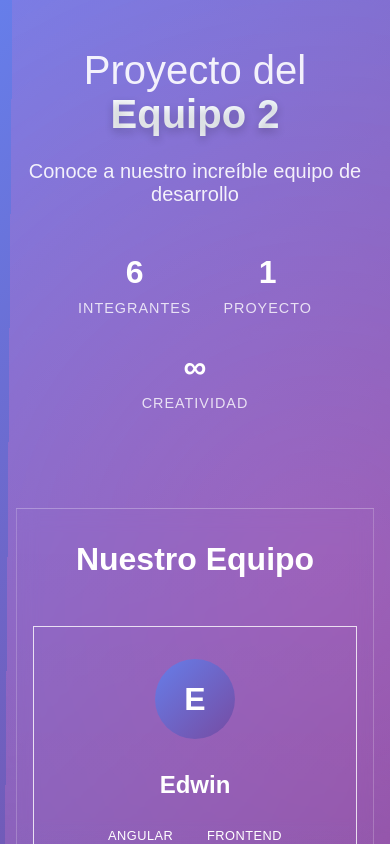
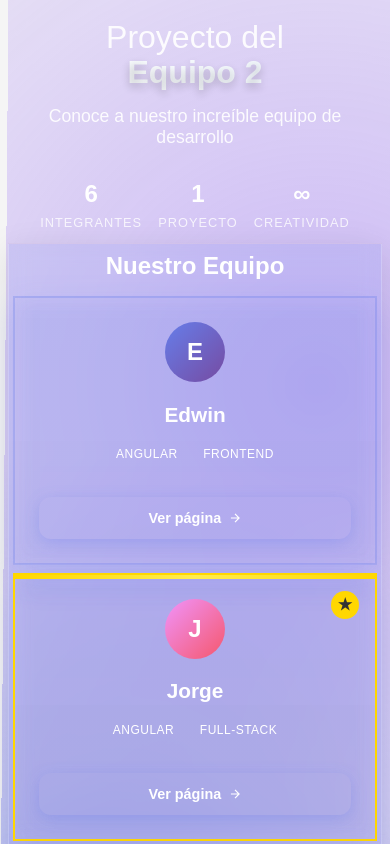
Before and after one commit to JorgeTl67/CursoLunesEq2, an Angular app in the folder app-angular/: page / in a window 390 px wide. Built offline with nearby package versions, Linux system fonts and the light colour scheme.

Commit message:
Rediseño de Pagina principal

```diff
--- a/app-angular/angular.json
+++ b/app-angular/angular.json
@@ -29,6 +29,11 @@
               {
                 "glob": "**/*",
                 "input": "public"
+              },
+              {
+                "glob": "**/*",
+                "input": "src/assets",
+                "output": "/assets"
               }
             ],
             "styles": [
@@ -88,6 +93,11 @@
               {
                 "glob": "**/*",
                 "input": "public"
+              },
+              {
+                "glob": "**/*",
+                "input": "src/assets",
+                "output": "/assets"
               }
             ],
             "styles": [
--- a/app-angular/src/app/pages/index/index.component.scss
+++ b/app-angular/src/app/pages/index/index.component.scss
@@ -6,17 +6,30 @@
   --text-primary: #2d3748;
   --text-secondary: #718096;
   --white: #ffffff;
+  --card-bg: rgba(255, 255, 255, 0.98);
   --shadow-sm: 0 4px 6px rgba(0, 0, 0, 0.05);
-  --shadow-md: 0 10px 25px rgba(0, 0, 0, 0.1);
-  --shadow-lg: 0 20px 40px rgba(0, 0, 0, 0.15);
+  --shadow-md: 0 10px 25px rgba(0, 0, 0, 0.15);
+  --shadow-lg: 0 20px 40px rgba(0, 0, 0, 0.25);
   --border-radius: 20px;
 }
 
+:host {
+  display: block;
+  width: 100%;
+  min-height: 100vh;
+  background: var(--primary-gradient);
+}
+
 .hero-section {
-  min-height: 100vh;
   position: relative;
   overflow: hidden;
   background: var(--primary-gradient);
+  display: flex;
+  align-items: center;
+  justify-content: center;
+  padding: 1rem 0;
+  min-height: fit-content;
+  max-height: none;
 }
 
 .hero-background {
@@ -26,9 +39,9 @@
   width: 100%;
   height: 100%;
   background:
-    radial-gradient(circle at 20% 50%, rgba(120, 119, 198, 0.3) 0%, transparent 50%),
-    radial-gradient(circle at 80% 20%, rgba(255, 119, 198, 0.3) 0%, transparent 50%),
-    radial-gradient(circle at 40% 80%, rgba(120, 219, 226, 0.3) 0%, transparent 50%);
+    radial-gradient(circle at 20% 50%, rgba(102, 126, 234, 0.4) 0%, transparent 50%),
+    radial-gradient(circle at 80% 20%, rgba(139, 92, 246, 0.4) 0%, transparent 50%),
+    radial-gradient(circle at 40% 80%, rgba(59, 130, 246, 0.4) 0%, transparent 50%);
   animation: float 20s ease-in-out infinite;
 }
 
@@ -42,19 +55,20 @@
   z-index: 1;
   max-width: 1400px;
   margin: 0 auto;
-  padding: 2rem;
+  padding: 1rem;
+  width: 100%;
 }
 
 .header-content {
   text-align: center;
-  padding: 4rem 0;
+  padding: 2rem 0 1.5rem;
   color: var(--white);
 }
 
 .main-title {
-  font-size: clamp(2.5rem, 5vw, 4rem);
+  font-size: clamp(2rem, 4vw, 3.5rem);
   font-weight: 800;
-  margin-bottom: 1.5rem;
+  margin-bottom: 1rem;
   line-height: 1.1;
 
   .title-line {
@@ -74,17 +88,17 @@
 }
 
 .subtitle {
-  font-size: 1.25rem;
+  font-size: 1.1rem;
   opacity: 0.9;
-  margin-bottom: 3rem;
+  margin-bottom: 2rem;
   font-weight: 300;
 }
 
 .stats {
   display: flex;
   justify-content: center;
-  gap: 3rem;
-  margin-bottom: 4rem;
+  gap: 2rem;
+  margin-bottom: 2rem;
   flex-wrap: wrap;
 }
 
@@ -93,13 +107,13 @@
 
   .stat-number {
     display: block;
-    font-size: 2.5rem;
+    font-size: 2rem;
     font-weight: 700;
-    margin-bottom: 0.5rem;
+    margin-bottom: 0.3rem;
   }
 
   .stat-label {
-    font-size: 0.9rem;
+    font-size: 0.8rem;
     opacity: 0.8;
     text-transform: uppercase;
     letter-spacing: 1px;
@@ -107,29 +121,30 @@
 }
 
 .team-section {
-  background: linear-gradient(to bottom, transparent, rgba(255, 255, 255, 0.1));
+  background: linear-gradient(to bottom, rgba(102, 126, 234, 0.15), rgba(118, 75, 162, 0.2));
   border-radius: var(--border-radius);
-  padding: 3rem 2rem;
+  padding: 2rem 1rem;
   backdrop-filter: blur(10px);
-  border: 1px solid rgba(255, 255, 255, 0.2);
+  border: 1px solid rgba(255, 255, 255, 0.25);
+  box-shadow: 0 8px 32px rgba(0, 0, 0, 0.1);
 }
 
 .section-title {
   text-align: center;
-  font-size: 2.5rem;
+  font-size: 2rem;
   font-weight: 700;
   color: var(--white);
-  margin-bottom: 3rem;
+  margin-bottom: 2rem;
   position: relative;
 
   &::after {
     content: '';
     position: absolute;
-    bottom: -10px;
+    bottom: -8px;
     left: 50%;
     transform: translateX(-50%);
-    width: 80px;
-    height: 4px;
+    width: 60px;
+    height: 3px;
     background: linear-gradient(90deg, transparent, var(--white), transparent);
     border-radius: 2px;
   }
@@ -137,24 +152,28 @@
 
 .card-grid {
   display: grid;
-  grid-template-columns: repeat(auto-fit, minmax(350px, 1fr));
-  gap: 2rem;
-  margin-top: 2rem;
+  grid-template-columns: repeat(auto-fit, minmax(300px, 1fr));
+  gap: 1.5rem;
+  margin-top: 1rem;
 }
 
 .card {
-  background: var(--white);
+  background: var(--card-bg);
   border-radius: var(--border-radius);
   padding: 0;
-  box-shadow: var(--shadow-md);
+  box-shadow: 0 10px 30px rgba(102, 126, 234, 0.2);
   transition: all 0.4s cubic-bezier(0.175, 0.885, 0.32, 1.275);
   position: relative;
   overflow: hidden;
-  border: 1px solid rgba(255, 255, 255, 0.8);
+  border: 2px solid rgba(102, 126, 234, 0.3);
+  height: fit-content;
+  backdrop-filter: blur(10px);
 
   &:hover {
-    transform: translateY(-15px) scale(1.02);
-    box-shadow: var(--shadow-lg);
+    transform: translateY(-10px) scale(1.03);
+    box-shadow: 0 15px 40px rgba(102, 126, 234, 0.4);
+    background: rgba(255, 255, 255, 1);
+    border-color: rgba(102, 126, 234, 0.6);
   }
 
   &.card-featured {
@@ -174,22 +193,22 @@
 
 .card-header {
   position: relative;
-  padding: 2rem 2rem 1rem;
+  padding: 1.5rem 1.5rem 0.5rem;
   text-align: center;
 }
 
 .avatar {
-  width: 80px;
-  height: 80px;
+  width: 60px;
+  height: 60px;
   border-radius: 50%;
-  margin: 0 auto 1rem;
+  margin: 0 auto 0.8rem;
   display: flex;
   align-items: center;
   justify-content: center;
-  font-size: 2rem;
+  font-size: 1.5rem;
   font-weight: 700;
   color: var(--white);
-  border: 4px solid var(--white);
+  border: 3px solid var(--white);
   box-shadow: var(--shadow-md);
 }
 
@@ -199,40 +218,40 @@
   right: 1rem;
   background: #ffd700;
   color: #333;
-  width: 32px;
-  height: 32px;
+  width: 28px;
+  height: 28px;
   border-radius: 50%;
   display: flex;
   align-items: center;
   justify-content: center;
-  font-size: 1.2rem;
+  font-size: 1rem;
   font-weight: 700;
   box-shadow: var(--shadow-sm);
 }
 
 .card-content {
-  padding: 0 2rem 1.5rem;
+  padding: 0 1.5rem 1rem;
   text-align: center;
 
   h3 {
-    font-size: 1.5rem;
+    font-size: 1.3rem;
     font-weight: 700;
     color: var(--text-primary);
-    margin-bottom: 0.5rem;
+    margin-bottom: 0.4rem;
   }
 
   p {
     color: var(--text-secondary);
-    line-height: 1.6;
-    margin-bottom: 1.5rem;
-    font-size: 0.95rem;
+    line-height: 1.5;
+    margin-bottom: 1rem;
+    font-size: 0.9rem;
   }
 }
 
 .card-tags {
   display: flex;
   justify-content: center;
-  gap: 0.5rem;
+  gap: 0.4rem;
   margin-bottom: 1rem;
   flex-wrap: wrap;
 }
@@ -240,34 +259,35 @@
 .tag {
   background: linear-gradient(135deg, var(--accent-color), #5a67d8);
   color: var(--white);
-  padding: 0.3rem 0.8rem;
-  border-radius: 20px;
-  font-size: 0.8rem;
+  padding: 0.25rem 0.6rem;
+  border-radius: 15px;
+  font-size: 0.75rem;
   font-weight: 500;
   text-transform: uppercase;
   letter-spacing: 0.5px;
 }
 
 .card-footer {
-  padding: 0 2rem 2rem;
+  padding: 0 1.5rem 1.5rem;
 }
 
 .btn {
   display: flex;
   align-items: center;
   justify-content: center;
-  gap: 0.5rem;
+  gap: 0.4rem;
   width: 100%;
   text-decoration: none;
   color: var(--white);
   background: var(--primary-gradient);
-  padding: 1rem 1.5rem;
-  border-radius: 15px;
+  padding: 0.8rem 1.2rem;
+  border-radius: 12px;
   font-weight: 600;
-  font-size: 0.95rem;
+  font-size: 0.9rem;
   transition: all 0.3s ease;
   position: relative;
   overflow: hidden;
+  box-shadow: 0 4px 15px rgba(102, 126, 234, 0.3);
 
   &::before {
     content: '';
@@ -276,7 +296,7 @@
     left: -100%;
     width: 100%;
     height: 100%;
-    background: linear-gradient(90deg, transparent, rgba(255, 255, 255, 0.2), transparent);
+    background: linear-gradient(90deg, transparent, rgba(255, 255, 255, 0.3), transparent);
     transition: left 0.5s ease;
   }
 
@@ -285,53 +305,87 @@
   }
 
   &:hover {
-    transform: translateY(-2px);
-    box-shadow: 0 8px 20px rgba(102, 126, 234, 0.4);
+    transform: translateY(-3px) scale(1.02);
+    box-shadow: 0 8px 25px rgba(102, 126, 234, 0.5);
+    background: linear-gradient(135deg, #7c8ef7 0%, #8b5cc2 100%);
+  }
+
+  &:active {
+    transform: translateY(-1px) scale(0.98);
   }
 
   svg {
     transition: transform 0.3s ease;
+    width: 14px;
+    height: 14px;
   }
 
   &:hover svg {
-    transform: translateX(3px);
+    transform: translateX(4px);
   }
 }
 
 // Responsive design
 @media (max-width: 768px) {
+  .hero-section {
+    padding: 0.5rem 0;
+  }
+
   .container {
-    padding: 1rem;
+    padding: 0.5rem;
   }
 
   .header-content {
-    padding: 2rem 0;
+    padding: 1rem 0 0.5rem;
   }
 
   .stats {
-    gap: 2rem;
+    gap: 1.5rem;
+    margin-bottom: 1rem;
   }
 
   .card-grid {
     grid-template-columns: 1fr;
-    gap: 1.5rem;
+    gap: 1rem;
   }
 
   .team-section {
-    padding: 2rem 1rem;
+    padding: 1rem 0.5rem;
+  }
+
+  .main-title {
+    font-size: 2rem;
+  }
+
+  .section-title {
+    font-size: 1.5rem;
+    margin-bottom: 1rem;
   }
 }
 
 @media (max-width: 480px) {
-  .stat-item .stat-number {
-    font-size: 2rem;
+  .hero-section {
+    padding: 0.25rem 0;
   }
 
-  .main-title {
-    font-size: 2.5rem;
+  .header-content {
+    padding: 0.5rem 0 0.25rem;
   }
 
-  .section-title {
-    font-size: 2rem;
+  .stat-item .stat-number {
+    font-size: 1.5rem;
+  }
+
+  .stats {
+    gap: 1rem;
+    margin-bottom: 0.5rem;
+  }
+
+  .team-section {
+    padding: 0.5rem 0.25rem;
+  }
+
+  .card-grid {
+    gap: 0.5rem;
   }
 }
--- a/app-angular/src/app/pages/index/index.component.ts
+++ b/app-angular/src/app/pages/index/index.component.ts
@@ -13,31 +13,37 @@ export class IndexComponent {
   integrantes = [
     {
       nombre: 'Edwin',
+      descripcion: '',
       ruta: '/edwin',
       especialidad: 'Frontend'
     },
     {
       nombre: 'Jorge',
+      descripcion: '',
       ruta: '/jorge',
       especialidad: 'Full-Stack'
     },
     {
       nombre: 'Andrea',
+      descripcion: '',
       ruta: '/andrea',
       especialidad: 'UX/UI'
     },
     {
       nombre: 'Felix',
+      descripcion: '',
       ruta: '/felix',
       especialidad: 'Backend'
     },
     {
       nombre: 'Persona5',
+      descripcion: '',
       ruta: '/persona5',
       especialidad: 'DevOps'
     },
     {
       nombre: 'Persona6',
+      descripcion: '',
       ruta: '/persona6',
       especialidad: ''
     },
--- a/app-angular/src/styles.scss
+++ b/app-angular/src/styles.scss
@@ -9,17 +9,30 @@
 html, body {
   height: 100%;
   width: 100%;
-  background: linear-gradient(135deg, #667eea 0%, #764ba2 100%);
   overflow-x: hidden;
+  background: #f5f5f5;
 }
 
 body {
   font-family: 'Arial', sans-serif;
   color: white;
+  margin: 0;
+  padding: 0;
 }
 
 app-root {
   display: block;
-  min-height: 100vh;
   width: 100%;
 }
+
+// Reset para componentes individuales
+router-outlet + * {
+  display: block;
+  width: 100%;
+}
+
+// Optimización para todas las páginas
+app-index, app-jorge, app-edwin, app-andrea, app-felix, app-persona5, app-persona6 {
+  display: block;
+  width: 100%;
+}
```
Also changed, not shown: 1 other file (tests, documents, lock files or other folders).
